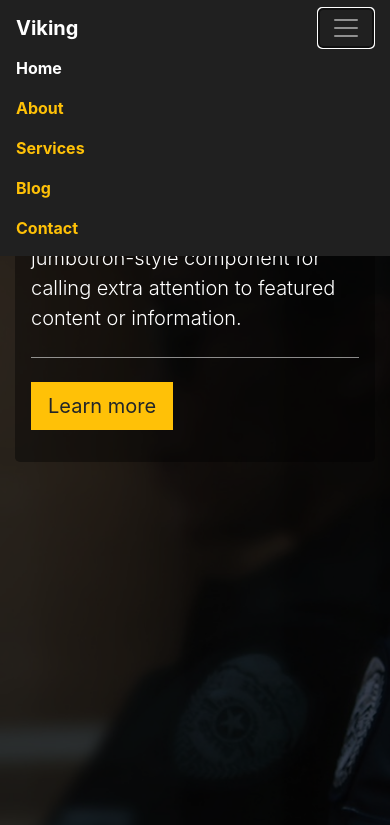
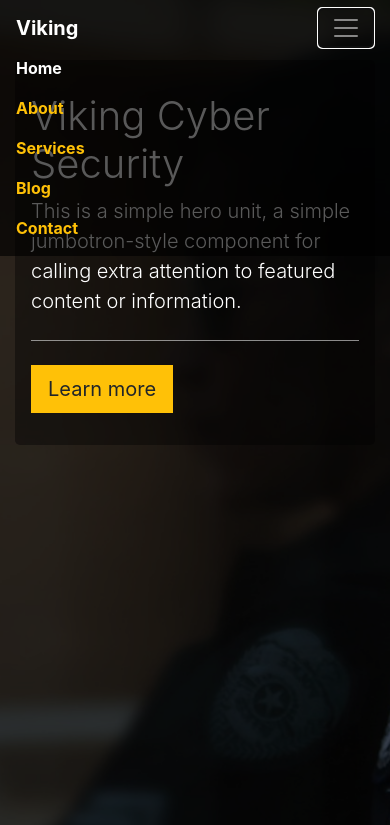
Before and after one commit to 7aske/vikingsecurity-website, a plain HTML site: page index.html in a window 390 px wide. Both pictures are taken after a click on the button 346 px from the left and 28 px from the top of the page. Shown: the top 825 px of the page. Drawn offline with Linux system fonts and the light colour scheme.

Commit message:
nav fader and scroll bar

```diff
--- /dev/null
+++ b/assets/javascript/common.js
@@ -0,0 +1,27 @@
+const nav = document.querySelector("nav");
+const navSpacer = document.querySelector("#navSpacer");
+const navToggler = document.querySelector(".navbar-toggler");
+
+navToggler.addEventListener("click", e => {
+	if (navToggler.attributes["aria-expanded"].value == "false") {
+		if (window.pageYOffset < 10) {
+			nav.style.backgroundColor = "rgba(0,0,0,0.65)";
+		}
+	} else {
+		if (window.pageYOffset < 10) {
+			nav.style.backgroundColor = "rgba(0,0,0,0.0)";
+		}
+	}
+});
+
+window.addEventListener("scroll", e => {
+	if (window.pageYOffset > 10) {
+		nav.style.backgroundColor = "rgba(0,0,0,0.65)";
+		if (navSpacer) navSpacer.style.backgroundColor = "rgba(0,0,0,0)";
+	} else {
+		if (navToggler.attributes["aria-expanded"].value == "false") {
+			nav.style.backgroundColor = "rgba(0,0,0,0)";
+		}
+		if (navSpacer) navSpacer.style.backgroundColor = "rgba(0,0,0,1)";
+	}
+});
--- a/assets/style/common.scss
+++ b/assets/style/common.scss
@@ -1,19 +1,30 @@
+html,
+body {
+}
 nav {
+	transition: background-color 500ms;
 	position: fixed !important;
 	width: 100vw;
 	z-index: 1000;
-	background-color: #202020 !important;
+	//background-color: #202020;
+	background-color: rgba(0, 0, 0, 0);
 	font-weight: 700;
 	.active {
 		color: white !important;
 	}
 }
 main {
+	overflow-x: hidden !important;
+	#navSpacer {
+		transition: background-color 250ms;
+		height: 58px;
+		background-color: #191919;
+	}
 	section {
 		min-height: 95vh;
 	}
 	position: relative;
-	top: 57px;
+	//top: 57px;
 }
 footer {
 	position: relative;
@@ -27,3 +38,21 @@ footer {
 ::selection {
 	background-color: #ffc107;
 }
+@media screen and (max-width: 540px) {
+	main {
+		#navSpacer {
+			height: 52px;
+		}
+	}
+}
+::-webkit-scrollbar {
+	width: 1em;
+}
+
+::-webkit-scrollbar-track {
+	background-color: rgba(0, 0, 0, 0.65);
+}
+
+::-webkit-scrollbar-thumb {
+	background-color: #ffc107;
+}
--- a/assets/style/index.scss
+++ b/assets/style/index.scss
@@ -1,4 +1,5 @@
 #first {
+	height: 100vh;
 	position: relative;
 	&::before {
 		content: "";
@@ -49,7 +50,7 @@
 			background-size: auto 100%;
 		}
 		.container {
-			padding-top: 20px;
+			padding-top: 60px;
 			h1 {
 				font-size: 40px;
 			}
--- a/index.html
+++ b/index.html
@@ -149,5 +149,6 @@
 		<script src="./assets/javascript/jquery/jquery-3.3.1.slim.min.js"></script>
 		<script src="./assets/javascript/popper/popper.min.js"></script>
 		<script src="./assets/javascript/bootstrap/bootstrap.min.js"></script>
+		<script src="./assets/javascript/common.js"></script>
 	</body>
 </html>
```
Also changed, not shown: assets/pages/contact.html (+2 -0 lines), assets/pages/services.html (+3 -1 lines), assets/style/common.css, assets/style/index.css.
